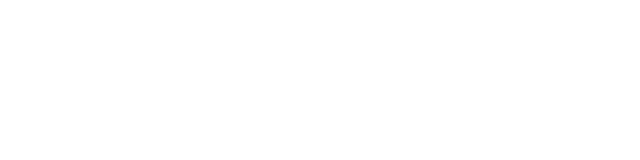
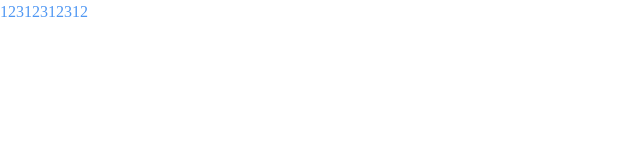
Before and after one commit to BSJJC/Found-this-back-end, a Vue app: page /test in a window 1280 px wide. Before the commit this address had no page. Shown: the top 160 px of the page, without its empty margins (0-640 px from the left). Built offline with nearby package versions, Linux system fonts and the light colour scheme; a web font is replaced by a local one.

Commit message:
start: add form check

```diff
--- a/src/router/index.ts
+++ b/src/router/index.ts
@@ -1,15 +1,20 @@
+import TheTest from '@/views/TheTest.vue';
 import LogInVue from '@/views/LogIn.vue'
 import { createRouter, createWebHistory } from 'vue-router'
 
 const router = createRouter({
   history: createWebHistory(import.meta.env.BASE_URL),
   routes: [
-    /// TODO
     {
       path: "/",
       name: "LogIn",
       component: LogInVue,
-    }
+    },
+    {
+      path: "/test",
+      name: "theTest",
+      component: TheTest,
+    },
   ]
 })
 
--- /dev/null
+++ b/src/views/TheTest.vue
@@ -0,0 +1,3 @@
+<template>
+  <h1>12312312312</h1>
+</template>
```
